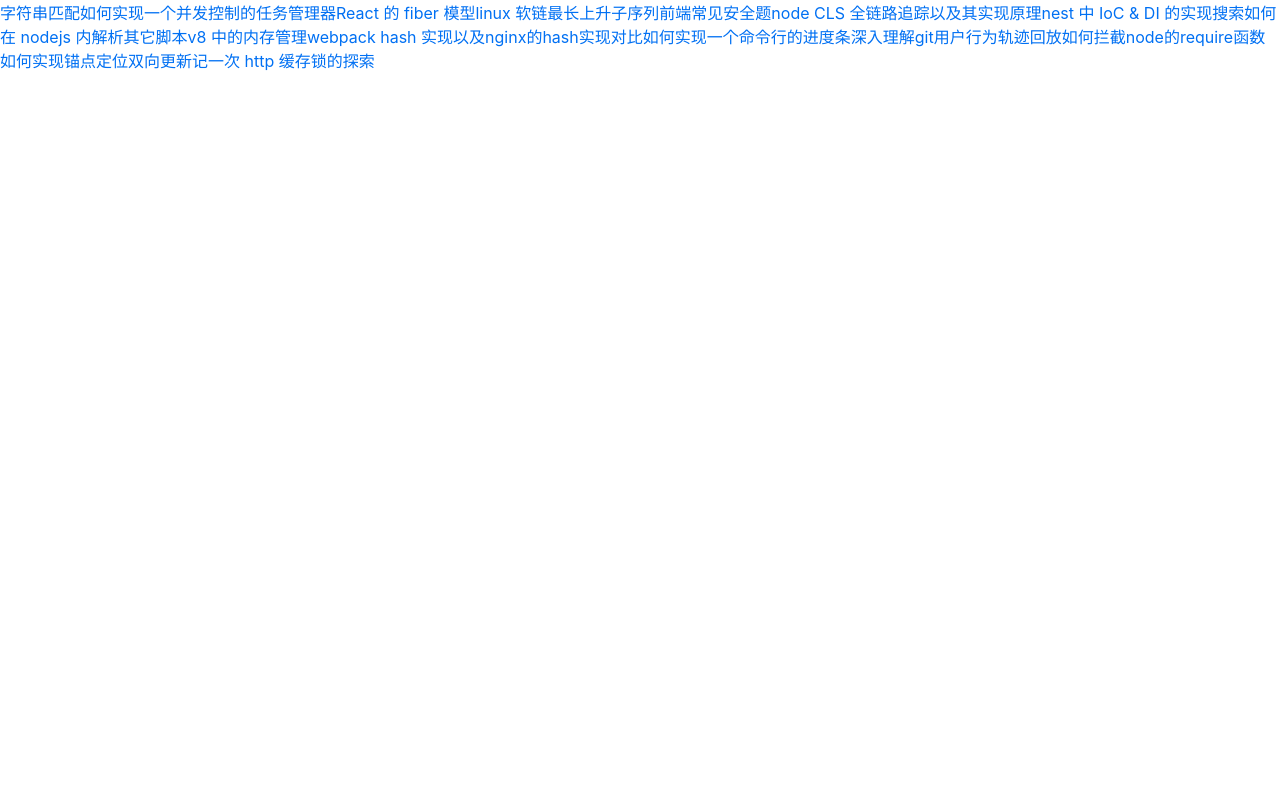
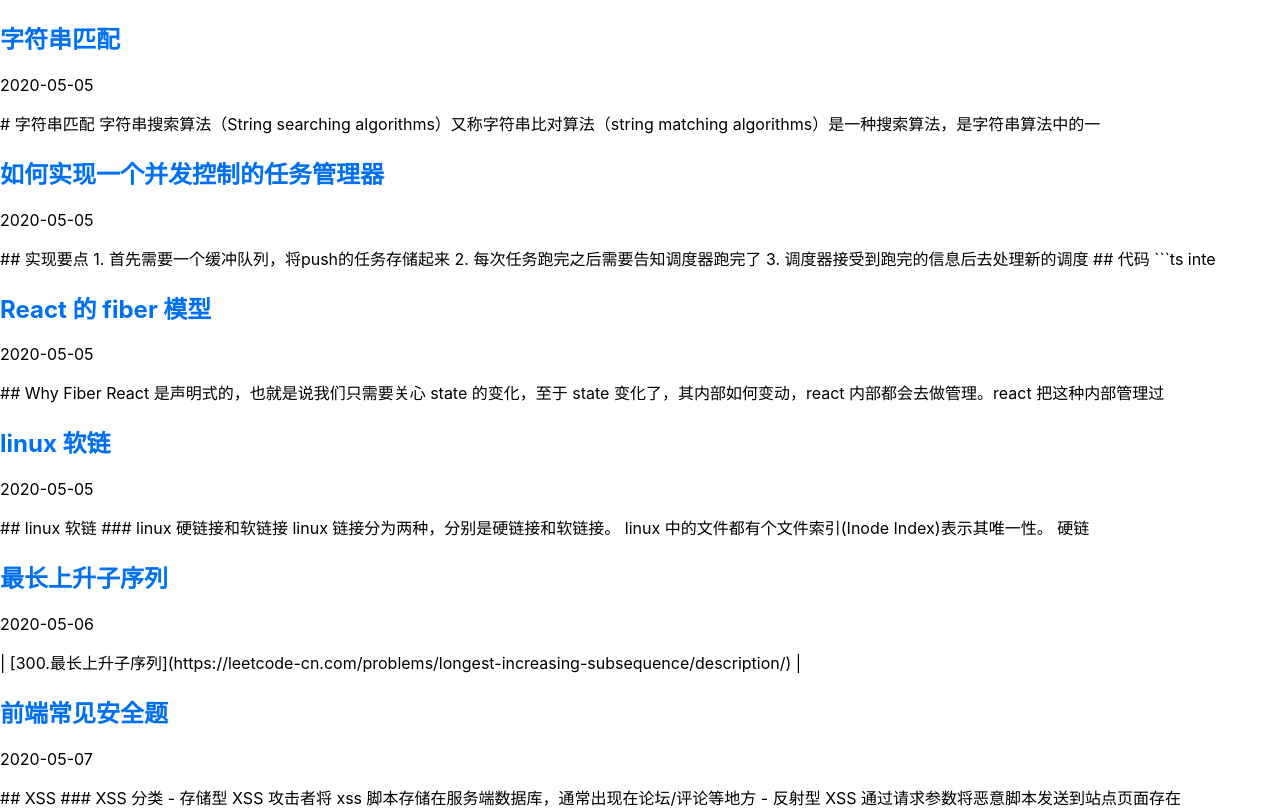
Before and after one commit to feikerwu/shan-hai-jing, a Next.js app: page /post/list in a window 1280 px wide. Shown: the top 808 px of the page. Built offline with nearby package versions, Linux system fonts and the light colour scheme.

Commit message:
feat: post detail 页面

```diff
--- a/package.json
+++ b/package.json
@@ -9,11 +9,14 @@
     "lint": "next lint"
   },
   "dependencies": {
+    "dayjs": "^1.11.3",
     "gray-matter": "^4.0.3",
     "grey-matter": "^0.0.0",
     "next": "12.2.2",
     "react": "18.2.0",
-    "react-dom": "18.2.0"
+    "react-dom": "18.2.0",
+    "remark": "^14.0.2",
+    "remark-html": "^15.0.1"
   },
   "devDependencies": {
     "@types/node": "18.0.3",
--- a/pages/post/list.tsx
+++ b/pages/post/list.tsx
@@ -2,6 +2,7 @@
 import type { NextPage } from 'next';
 import Link from 'next/link';
 import { getAllPosts } from 'services/blog';
+import dayjs from 'dayjs';
 
 type ListPageProps = {
   allPosts: Post[];
@@ -12,14 +13,22 @@
   return (
     <div>
       {allPosts.map(post => (
-        <Link href={`/post/${post.slug}`} key={post.slug}>
-          {
-            <a href={`/post/${post.slug}`} key={post.slug}>
-              {post.title}
-            </a>
-          }
-        </Link>
+        <PostItem {...post} key={post.slug}></PostItem>
       ))}
+    </div>
+  );
+};
+
+const PostItem: React.FC<Post> = ({ slug, date, title, desc, tags }) => {
+  return (
+    <div>
+      <Link href={`/post/${slug}`}>
+        <h2>
+          <a>{title}</a>
+        </h2>
+      </Link>
+      <div>{dayjs(date).format('YYYY-MM-DD')}</div>
+      <p>{desc}</p>
     </div>
   );
 };
@@ -27,7 +36,7 @@
 export default PostList;
 
 export async function getStaticProps() {
-  const allPosts = getAllPosts(['title', 'date', 'slug']);
+  const allPosts = getAllPosts();
   return {
     props: { allPosts },
   };
--- a/services/blog.ts
+++ b/services/blog.ts
@@ -12,26 +12,23 @@
  * 获取所有的 markdown 文件名
  */
 export function getPostSlugs() {
-  return fs.readdirSync(blogDirs);
+  return fs.readdirSync(blogDirs).map(file => file.replace(/\.md$/, ''));
 }
 
-const mustNeededFields = ['title', 'date', 'desc'];
 const descLimit = 100;
 
-export function getPostBySlug(slug: string, fileds = mustNeededFields) {
-  const realSlug = slug.replace(/\.md$/, '');
-  const fullFilePath = join(blogDirs, slug);
-  console.log(fullFilePath);
+export function getPostBySlug(slug: string) {
+  const fullFilePath = join(blogDirs, `${slug}.md`);
   const fileContent = fs.readFileSync(fullFilePath, 'utf8');
   const { data, content } = matter(fileContent);
 
   const result = {
     date: +new Date(),
     title: slug,
-    desc: content.slice(0, descLimit),
-    ...partial(data, fileds),
+    desc: content.slice(0, descLimit) || null,
     content,
     slug,
+    ...data,
   };
 
   result.date = +result.date;
@@ -39,10 +36,10 @@
   return result;
 }
 
-export function getAllPosts(fields: string[]) {
+export function getAllPosts() {
   const slugs = getPostSlugs();
   const posts = slugs
-    .map(slug => getPostBySlug(slug, fields))
+    .map(slug => getPostBySlug(slug))
     .sort((a, b) => +new Date(a.date) - +new Date(b.date));
   return posts;
 }
--- a/styles/globals.css
+++ b/styles/globals.css
@@ -15,6 +15,7 @@
 a:focus,
 a:active {
   text-decoration: underline;
+  cursor: pointer;
 }
 
 * {
```
Also changed, not shown: pages/post/[slug].tsx (+18 -3 lines), utils/markdown.ts (added, +7 -0 lines), 1 other file (tests, documents, lock files or other folders).
